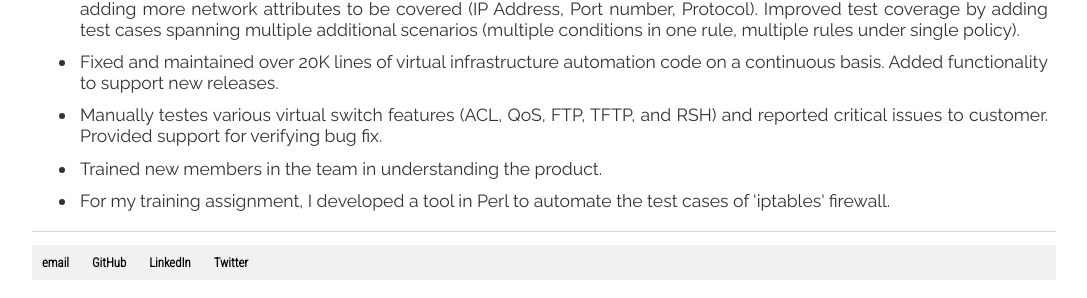
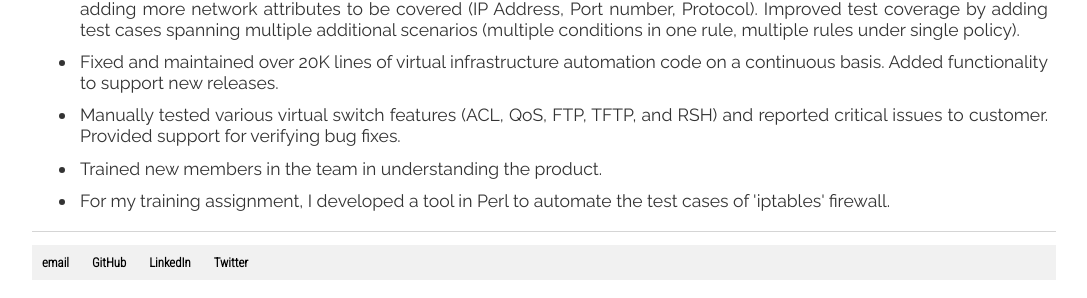
Before and after one commit to aneeshkher/aneeshkher.github.io, a Jekyll site: the page built from work_exp/index.html, in a window 1280 px wide. Shown: the part 1042-1340 px from the top of the page, without its empty margins (96-1183 px from the left). Built offline with Jekyll 4.4.1, drawn with Linux system fonts in a browser that asks for light colours.

Commit message:
Fix small typo

```diff
--- a/work_exp/index.html
+++ b/work_exp/index.html
@@ -72,8 +72,8 @@ title: "Aneesh's work"
 			Fixed and maintained over 20K lines of virtual infrastructure automation code on a continuous basis. Added functionality to support new releases.
 		</li>
 		<li style="margin: 5px; padding: 3px">
-			 Manually testes various virtual switch features (ACL, QoS, FTP, TFTP, and RSH) and reported critical issues to customer. Provided support for
-			 verifying bug fix.
+			 Manually tested various virtual switch features (ACL, QoS, FTP, TFTP, and RSH) and reported critical issues to customer. Provided support for
+			 verifying bug fixes.
 		</li>
 		<li style="margin: 5px; padding: 3px">
 			Trained new members in the team in understanding the product.
```
